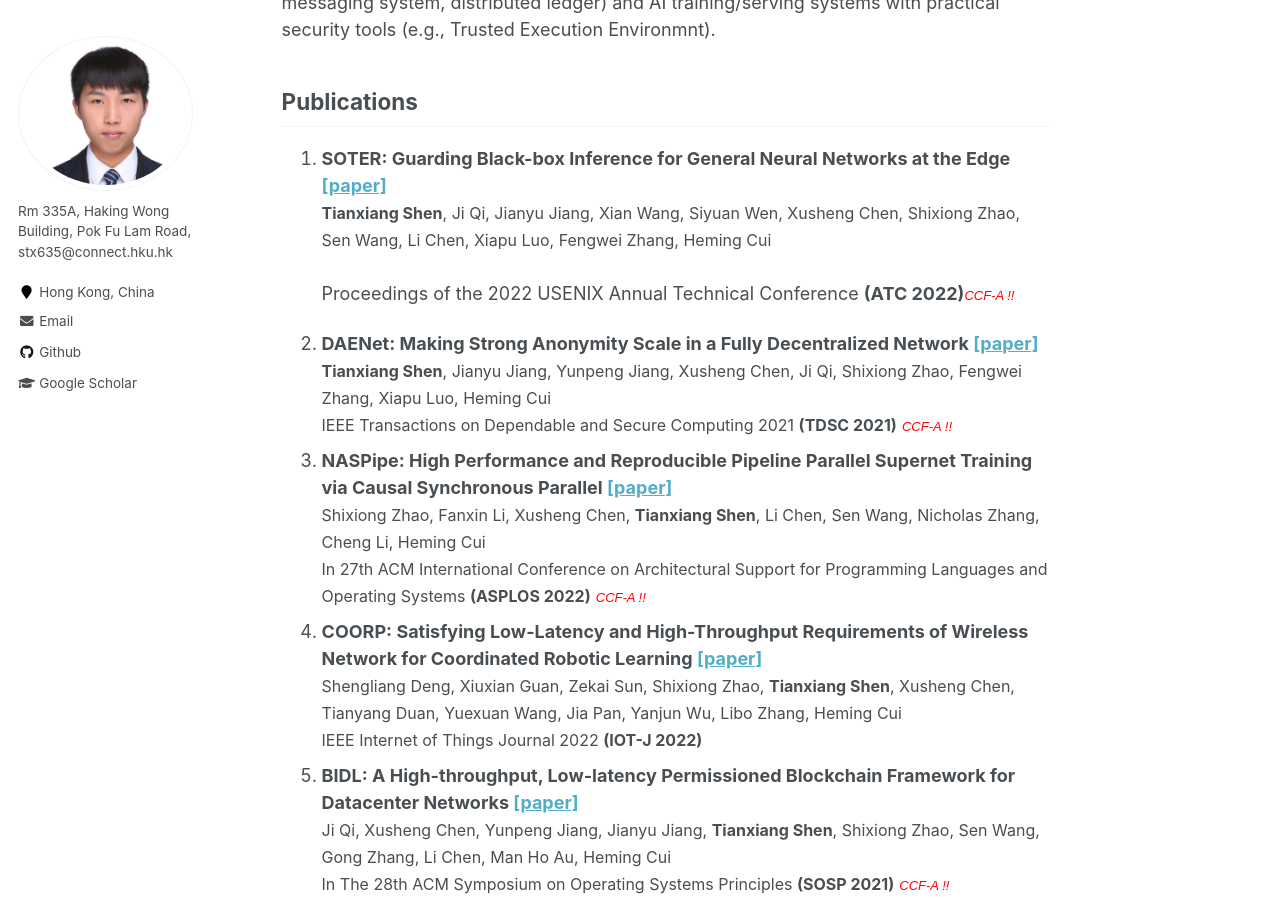
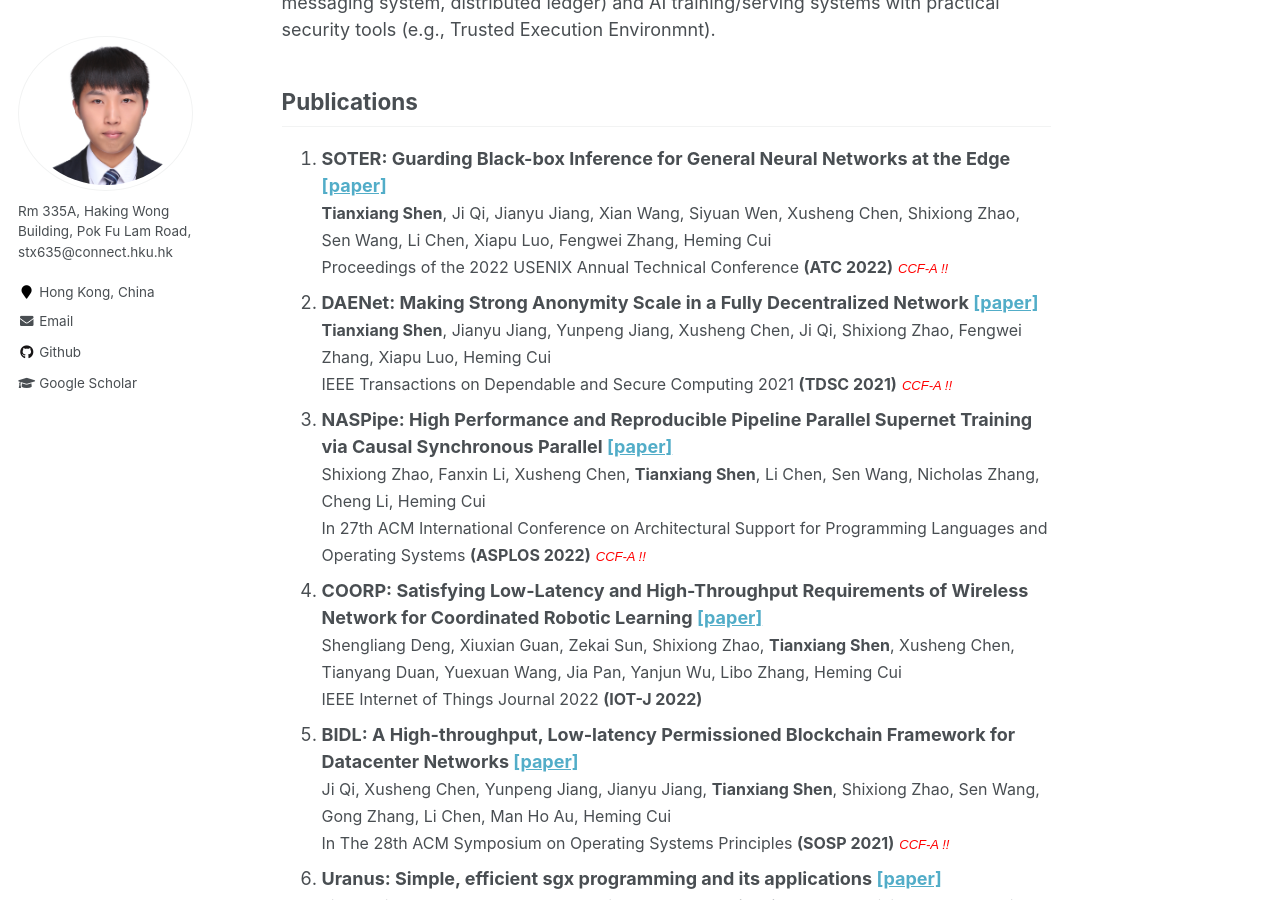
Before and after one commit to tianxiang999/tianxiang999.github.io, a Jekyll site: the page built from _pages/about.md, in a window 1280 px wide and 900 px high, scrolled down 330 px. Built offline with Jekyll 4.4.1, drawn with Linux system fonts in a browser that asks for light colours; comment, search, counter and statistics services are not loaded.

Commit message:
Update about.md

```diff
--- a/_pages/about.md
+++ b/_pages/about.md
@@ -24,8 +24,8 @@ Publications
   <br>
    <font size="3"><strong>Tianxiang Shen</strong>, Ji Qi, Jianyu Jiang, Xian
    Wang, Siyuan Wen, Xusheng Chen, Shixiong Zhao, Sen Wang, Li Chen, Xiapu Luo,
-   Fengwei Zhang, Heming Cui</font><br>Proceedings of the 2022 USENIX Annual Technical Conference <strong>(ATC
-   2022)</strong><font size="2" face="arial" color="red"><i>CCF-A !!</i></font>
+   Fengwei Zhang, Heming Cui<br>Proceedings of the 2022 USENIX Annual Technical Conference <strong>(ATC
+   2022)</strong></font><font size="2" face="arial" color="red"><i>CCF-A !!</i></font>
 
 2. <strong>DAENet: Making Strong Anonymity Scale in a Fully Decentralized Network [[paper]](https://ieeexplore.ieee.org/document/9328493)</strong>
   <br>
```
